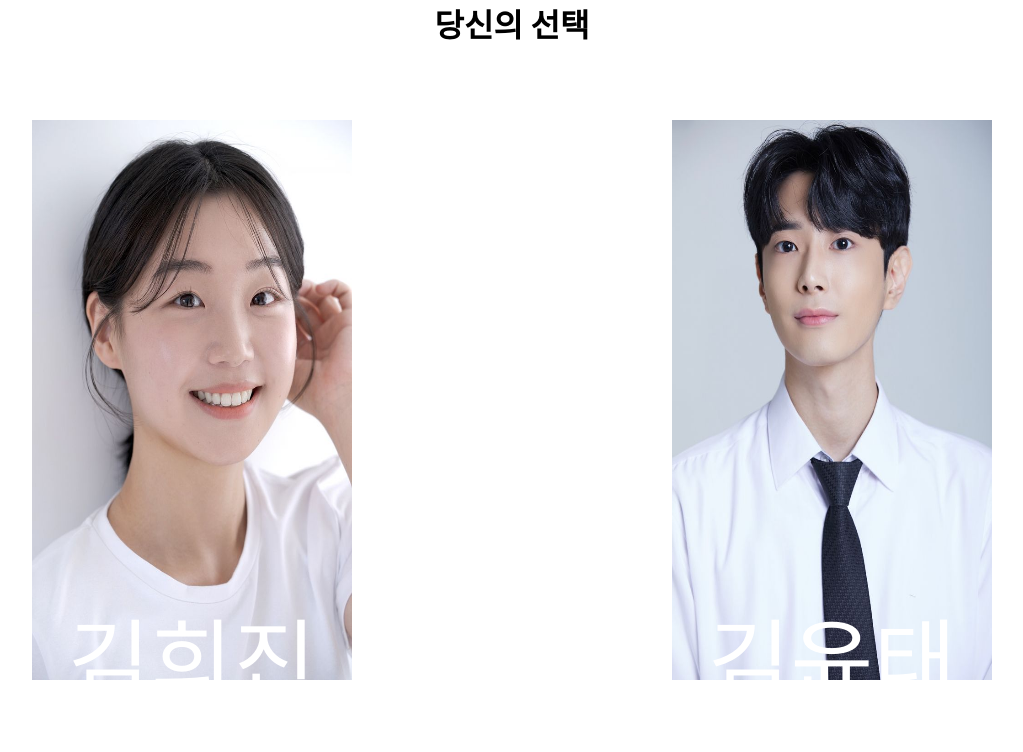
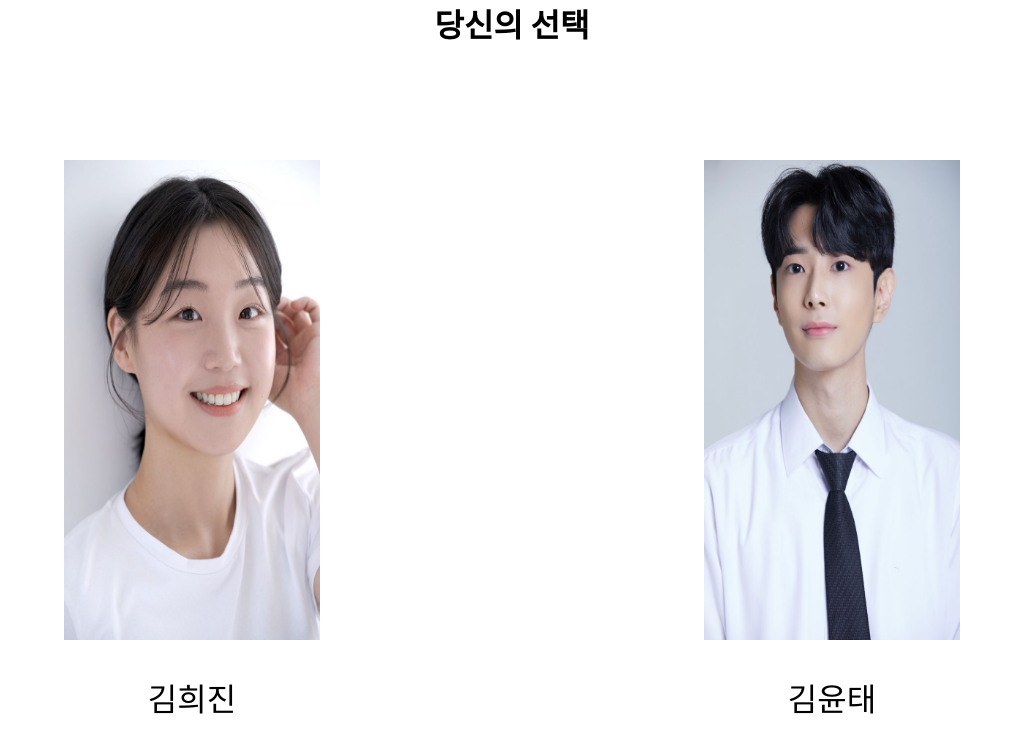
Before and after one commit to KimMH853/Worldcup, a React (Create React App) app: page /choice in a window 1280 px wide. Shown: the top 752 px of the page, without its empty margins (128-1151 px from the left). Built offline with nearby package versions, Linux system fonts and the light colour scheme.

Commit message:
링크 css, 배열 수정, 이미지 밑에 이름넣기

```diff
--- a/src/components/Choice.js
+++ b/src/components/Choice.js
@@ -1,11 +1,15 @@
 import React, { useState, useEffect } from "react";
+import { Link } from 'react-router-dom';
 import styled from 'styled-components';
+import items from "../lib/items";
 
 const FlexBox = styled.div`
   display: flex;
   flex-wrap: wrap;
   height: 100vh;
-  .title {
+`;
+
+const Title = styled.h1`
   position: absolute;
   z-index: 2;
   top: 0;
@@ -14,73 +18,56 @@ const FlexBox = styled.div`
   background-color: #fff;
   padding: 0px 30px;
   padding-bottom: 10px;
+`
+
+const ActorImg = styled.img`
+  position: absolute;
+  left: 50%;
+  top: 50%;
+  transform: translate(-50%, -50%);
+  width: 40%;
+  height: 60%;
+  transition: 0.5s;
+  cursor: pointer;
+  &:hover {
+    //transform: scale(1.1);
+    opacity: 0.8;
   }
-  .flex-1 {
+`
+
+const ImgBox = styled.div`
   flex: 1;
   min-width: 500px;
   overflow: hidden;
   position: relative;
-  }
-  .actor-img {
+`
+
+const Name = styled.div`
   position: absolute;
-    left: 50%;
-    top: 50%;
-    transform: translate(-50%, -50%);
-    width: 50%;
-    height: 70%;
-    transition: 0.5s;
-    cursor: pointer;
-  }
-  .actor-img:hover {
-    //transform: scale(1.1);
-    opacity: 0.8;
-  }
-  .name {
-    position: absolute;
-    z-index: 3;
-    color: #fff;
+  z-index: auto;
+  color: black;
   bottom: 10%;
-    font-size: 90px;
+  font-size: 2rem;
   left: 50%;
   transform: translateX(-50%);
+`
+const Information = styled.div`
+  flex: 2;
+  z-index: 3;
+  color: black;
+  bottom: 10%;
+  font-size: 2rem;
+  text-align:  right;
+  vertical-align: middle;
+
+  a {
+        text-decoration: none;
+        font-size: 2rem;
+        color : black;
+        text-align:  right;
+        vertical-align: bottom;
     }
-`;
-
-
-const items = [
-  {
-    name: "김윤태",
-    src: require("../image/김윤태.jpeg")
-  },
-  {
-    name: "김희진",
-    src: require("../image/김희진.jpg")
-  },
-  {
-    name: "서태웅",
-    src: require("../image/서태웅.jpeg")
-  },
-  {
-    name: "신윤제",
-    src: require("../image/신윤제.jpg")
-  },
-  {
-    name: "신희윤",
-    src: require("../image/신희윤.jpeg")
-  },
-  {
-    name: "안현희",
-    src: require("../image/안현희.jpeg")
-  },
-  {
-    name: "오욱환",
-    src: require("../image/오욱환.jpg")
-  },
-  {
-    name: "이소망",
-    src: require("../image/이소망.jpg")
-  },
-];
+`
 
 const Choice = () => {
   const [actors, setActors] = useState([]);
@@ -110,13 +97,14 @@ const Choice = () => {
   };
   return (
     <FlexBox>
-      <h1 className="title">당신의 선택</h1>
+      <Title>당신의 선택</Title>
       {displays.map(d => {
         return (
-          <div className="flex-1" key={d.name} onClick={clickHandler(d)}>
-            <img className="actor-img" src={d.src} alt={d.name} />
-            <div className="name">{d.name}</div>
-          </div>
+          <ImgBox  key={d.name} onClick={clickHandler(d)}>
+            <ActorImg src={d.src} alt={d.name} />
+            <Name>{d.name}</Name>
+            <Information >{displays.length === 1 ? <div><p>{d.birthday}</p><p>{d.career}</p> <Link to="/" >다시하기</Link></div> : null}</Information>
+          </ImgBox>
         );
       })}
     </FlexBox>
--- a/src/components/Start.js
+++ b/src/components/Start.js
@@ -15,9 +15,13 @@ const Button = styled.div`
     left: 50%;
     top: 50%;
     transform: translate(-50%, -50%);
-    font-size: 2rem;
+
     text-decoration-line: none;
-
+    a {
+        text-decoration: none;
+        font-size: 2rem;
+        color : black;
+    }
 `
 
 const Start = () => {
--- /dev/null
+++ b/src/lib/items.js
@@ -0,0 +1,52 @@
+const items = [
+    {
+      name: "김윤태",
+      src: require("../image/김윤태.jpeg"),
+      birthday: "1996. 12. 15",
+      career: "TV드라마 한강 경호원 역"
+    },
+    {
+      name: "김희진",
+      src: require("../image/김희진.jpg"),
+      birthday: "1997. 8. 22",
+      career: "연극 유나를 구하라 유나 역"
+    },
+    {
+      name: "서태웅",
+      src: require("../image/서태웅.jpeg"),
+      birthday: "1995-03-08 ",
+      career: "TV드라마 치얼업 밴드보컬 역"
+    },
+    {
+      name: "신윤제",
+      src: require("../image/신윤제.jpg"),
+      birthday: "1996-04-08 ",
+      career: "장편상업영화 드림메이커 박태하 역"
+    },
+    {
+      name: "신희윤",
+      src: require("../image/신희윤.jpeg"),
+      birthday: "1999-08-18 ",
+      career: "TV드라마 KBS 삼남매가 용감하게 동찬 여자친구 역"
+    },
+    {
+      name: "안현희",
+      src: require("../image/안현희.jpeg"),
+      birthday: "2002-12-09",
+      career: null
+    },
+    {
+      name: "오욱환",
+      src: require("../image/오욱환.jpg"),
+      birthday: "1997-08-13",
+      career: "TV드라마 치얼업 호대학생(리액션) 역"
+    },
+    {
+      name: "이소망",
+      src: require("../image/이소망.jpg"),
+      birthday: "2002-03-25 ",
+      career: null
+    },
+  ];
+
+  export default items;
```
Lines whose indentation alone changed are shown as unchanged.
